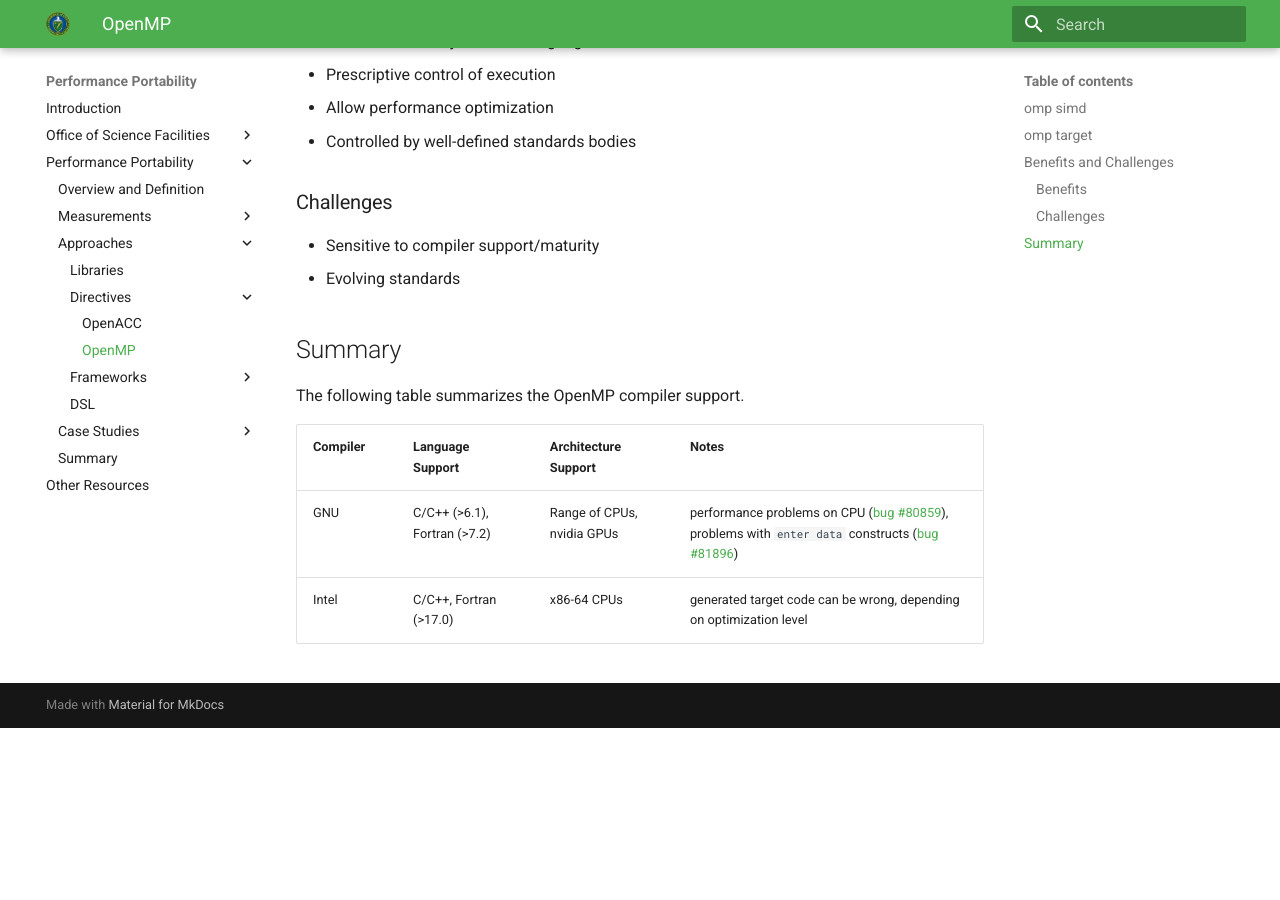
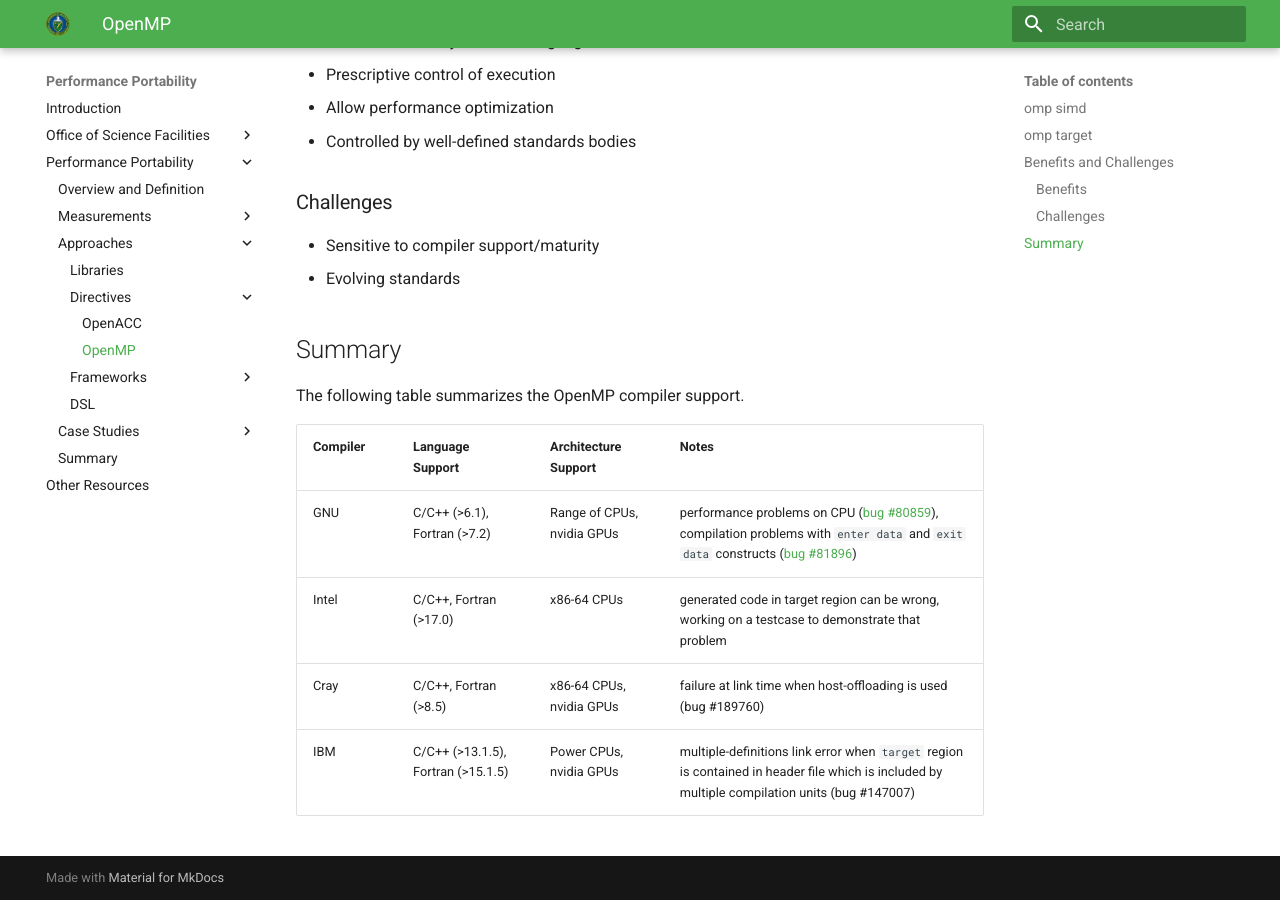
Before and after one commit to jrdeslippe/perfportsite, an MkDocs documentation site: the page built from docs/perfport/directives/openmp.md, in a window 1280 px wide and 900 px high, scrolled down 5131 px. Built offline with MkDocs 1.6.1 and Material for MkDocs 9.7.7, drawn with Linux system fonts in a browser that asks for light colours; old or Windows-style settings are respelled for this version of MkDocs; before the commit the page ends 5859 px from its top, so only the background shows below that.

Commit message:
added openmp support table

````diff
--- a/docs/perfport/directives/openmp.md
+++ b/docs/perfport/directives/openmp.md
@@ -276,5 +276,7 @@ The following table summarizes the OpenMP compiler support.
 
 | Compiler | Language Support | Architecture Support | Notes |
 |----------|------------------|----------------------|-------|
-|    GNU   | C/C++ (>6.1), Fortran (>7.2) | Range of CPUs, nvidia GPUs   | performance problems on CPU ([bug #80859](https://gcc.gnu.org/bugzilla/show_bug.cgi?id=80859)), problems with ```enter data``` constructs ([bug #81896](https://gcc.gnu.org/bugzilla/show_bug.cgi?id=81896)) |
-| Intel    | C/C++, Fortran (>17.0)   | x86-64 CPUs | generated target code can be wrong, depending on optimization level |
+|    GNU   | C/C++ (>6.1), Fortran (>7.2) | Range of CPUs, nvidia GPUs   | performance problems on CPU ([bug #80859](https://gcc.gnu.org/bugzilla/show_bug.cgi?id=80859)), compilation problems with ```enter data``` and ```exit data``` constructs ([bug #81896](https://gcc.gnu.org/bugzilla/show_bug.cgi?id=81896)) |
+| Intel    | C/C++, Fortran (>17.0)   | x86-64 CPUs | generated code in target region can be wrong, working on a testcase to demonstrate that problem |
+| Cray     | C/C++, Fortran (>8.5)    | x86-64 CPUs, nvidia GPUs    | failure at link time when host-offloading is used (bug #189760) |
+| IBM    | C/C++ (>13.1.5), Fortran (>15.1.5) | Power CPUs, nvidia GPUs | multiple-definitions link error when ```target``` region is contained in header file which is included by multiple compilation units (bug #147007) |
````
Also changed, not shown: docs/case_studies/amr/openmp_implementation.md (+3 -0 lines).
